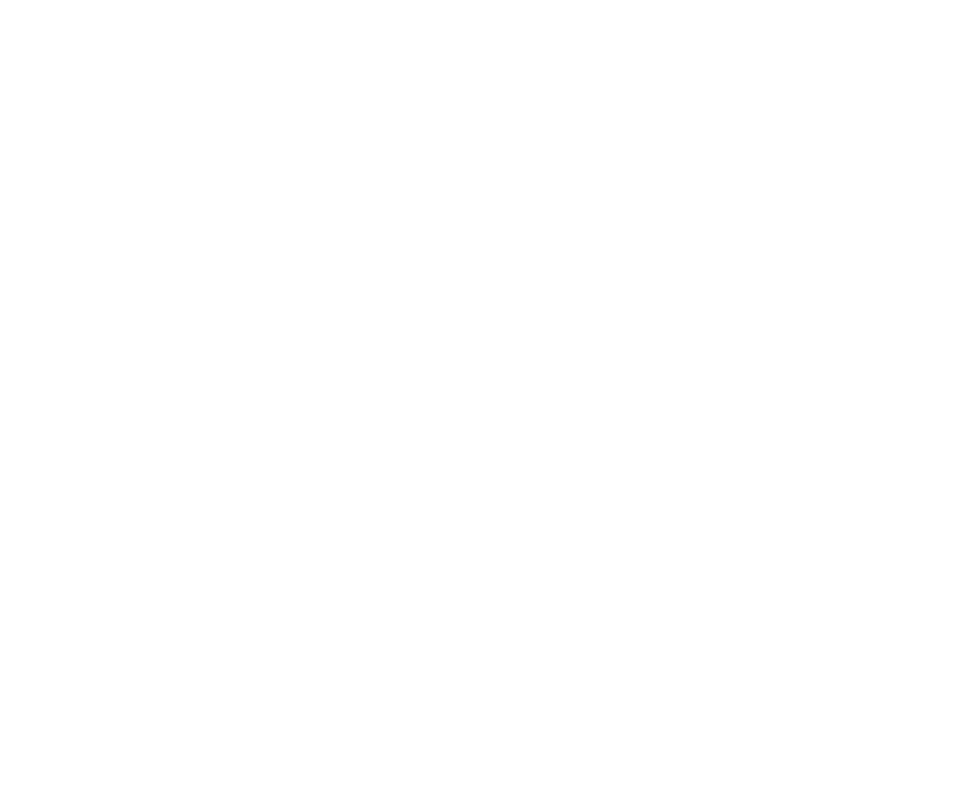
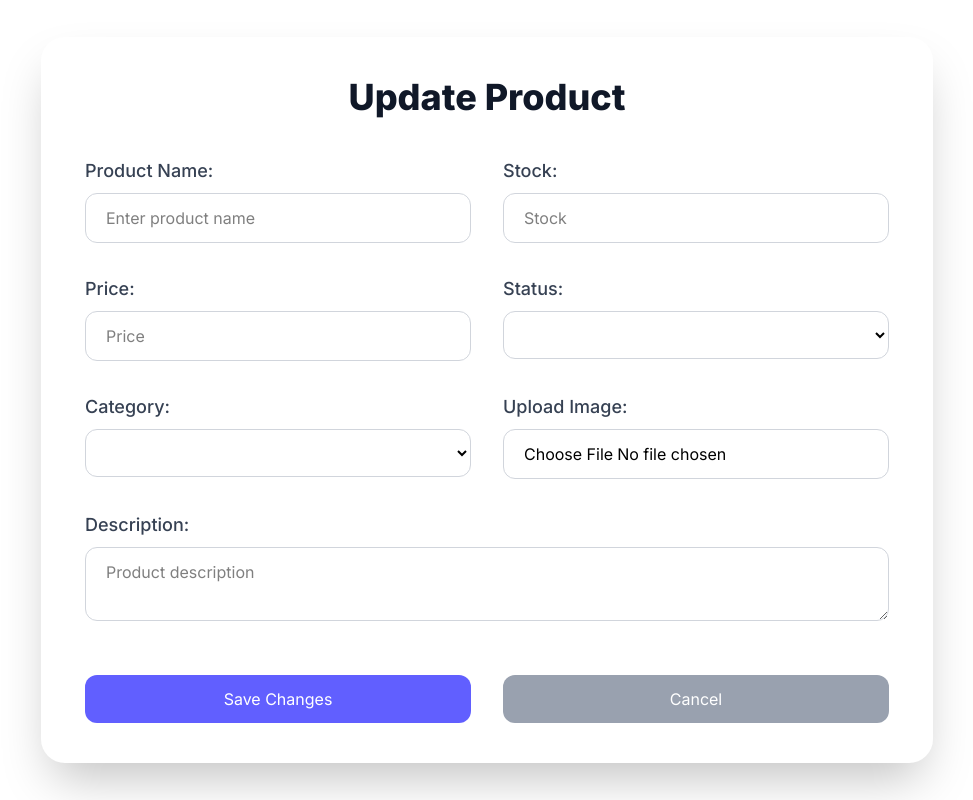
Before and after one commit to P4warit06/PROJECT2-SEC-1-Kittiphop.vue, a Vue app: page /products/update/1 in a window 1280 px wide. Shown: the whole page, without its empty margins (153-1126 px from the left). Built offline with nearby package versions, Linux system fonts and the light colour scheme.

Commit message:
059-[Add] UpdateProduct Component
add new components

```diff
--- a/src/components/product/updateProduct.vue
+++ b/src/components/product/updateProduct.vue
@@ -1,11 +1,140 @@
 <script setup>
+import { ref, watch, onMounted } from 'vue';
+import { useRoute } from 'vue-router';
+import { previewBinaryFile } from "../../libs/utilities";
 
+const emit = defineEmits(["saveUpdate", "cancel"]);
+
+const route = useRoute();
+
+const categories = ref([
+    { name: "Accessories", value: "Accessories" },
+    { name: "Audio", value: "Audio" },
+    { name: "Electronics", value: "Electronics" },
+    { name: "Wearables", value: "Wearables" },
+]);
+
+const status = ref([
+    { name: "Active", value: "Active" },
+    { name: "Low Stock", value: "Low Stock" },
+    { name: "Out of Stock", value: "Out of Stock" },
+]);
+
+// เริ่มต้นให้ editedProduct มีค่า placeholder
+const editedProduct = ref({
+    id: route.params.productId,  // ตัวอย่างตั้งต้น
+    name: route.params.name,  // ถ้าไม่มีค่าให้ใช้ชื่อเริ่มต้น
+    category: route.params.category,  // ใช้ค่า placeholder
+    price: route.params.price,  // ใช้ค่าเริ่มต้นเป็น 0
+    status: route.params.status,  // ใช้ค่า placeholder
+    stock: route.params.stock,  // ใช้ค่าเริ่มต้นเป็น 0
+    image: route.params.image,
+    description: route.params.description,
+});
+
+watch(
+    () => route.params,  // ใช้ route.params แทน route.query สำหรับการส่งข้อมูลผ่าน params
+    (newProduct) => {
+        editedProduct.value = { ...newProduct };
+    },
+    { deep: true }
+);
+
+const imgFileName = ref("");
+
+const chooseBinaryImg = (event) => {
+    imgFileName.value = event.target.files[0].name;
+    if (
+        imgFileName.value.endsWith(".jpg") ||
+        imgFileName.value.endsWith(".jpeg") ||
+        imgFileName.value.endsWith(".png")
+    ) {
+        editedProduct.value.image = previewBinaryFile(event.target.files[0]);
+    }
+};
+
+const saveChanges = () => {
+    // ส่งข้อมูลที่ถูกแก้ไขกลับไปยัง parent component
+    emit('saveUpdate', editedProduct.value);
+};
 </script>
+
 <template>
-    <div>
-        <div class="blue">   </div>
+    <div class="fixed inset-0 flex justify-center items-center backdrop-blur-sm overflow-auto">
+        <div
+            class="p-10 bg-white rounded-3xl shadow-2xl max-w-4xl mx-auto flex flex-col justify-center items-center max-h-screen overflow-y-auto">
+            <h1 class="text-4xl font-extrabold text-gray-900 mb-10 text-center w-full max-sm:text-xl">Update Product
+            </h1>
+
+            <div class="grid grid-cols-1 overflow-auto px-1 sm:grid-cols-2 gap-8 w-full">
+                <div>
+                    <label class="block text-lg font-medium text-gray-700 mb-2">Product Name:</label>
+                    <input v-model="editedProduct.name" type="text" placeholder="Enter product name"
+                        class="w-full border border-gray-300 rounded-xl px-5 py-3 focus:ring-2 focus:ring-indigo-400 focus:outline-none">
+                </div>
+
+                <div>
+                    <label class="block text-lg font-medium text-gray-700 mb-2">Stock:</label>
+                    <input v-model="editedProduct.stock" type="number" min="0" placeholder="Stock"
+                        class="w-full border border-gray-300 rounded-xl px-5 py-3 focus:ring-2 focus:ring-indigo-400 focus:outline-none">
+                </div>
+
+                <div>
+                    <label class="block text-lg font-medium text-gray-700 mb-2">Price:</label>
+                    <input v-model="editedProduct.price" type="number" min="0" placeholder="Price"
+                        class="w-full border border-gray-300 rounded-xl px-5 py-3 focus:ring-2 focus:ring-indigo-400 focus:outline-none">
+                </div>
+
+                <div>
+                    <label class="block text-lg font-medium text-gray-700 mb-2">Status:</label>
+                    <select v-model="editedProduct.status"
+                        class="w-full border border-gray-300 rounded-xl px-5 py-3 focus:ring-2 focus:ring-indigo-400 focus:outline-none">
+                        <option disabled value="">Choose one</option>
+                        <option v-for="(st, index) in status" :key="index" :value="st.value">{{ st.name }}</option>
+                    </select>
+                </div>
+
+                <div>
+                    <label class="block text-lg font-medium text-gray-700 mb-2">Category:</label>
+                    <select v-model="editedProduct.category"
+                        class="w-full border border-gray-300 rounded-xl px-5 py-3 focus:ring-2 focus:ring-indigo-400 focus:outline-none">
+                        <option disabled value="">Choose one</option>
+                        <option v-for="(category, index) in categories" :key="index" :value="category.value">{{
+                            category.name }}</option>
+                    </select>
+                </div>
+
+                <div>
+                    <label class="block text-lg font-medium text-gray-700 mb-2">Upload Image:</label>
+                    <input type="file" accept=".jpg, .png, .jpeg" @change="chooseBinaryImg"
+                        class="w-full border border-gray-300 rounded-xl px-5 py-3 cursor-pointer focus:ring-2 focus:ring-indigo-400 focus:outline-none">
+                    <div v-if="editedProduct.image" class="mt-4 text-center">
+                        <a :href="editedProduct.image" target="_blank" class="text-indigo-500 underline">View Image</a>
+                        <img :src="editedProduct.image" alt="Product Image"
+                            class="mt-4 w-24 h-24 object-cover rounded-lg mx-auto">
+                    </div>
+                </div>
+
+                <div class="col-span-1 sm:col-span-2">
+                    <label class="block text-lg font-medium text-gray-700 mb-2">Description:</label>
+                    <textarea v-model="editedProduct.description" placeholder="Product description"
+                        class="w-full border border-gray-300 rounded-xl px-5 py-3 focus:ring-2 focus:ring-indigo-400 focus:outline-none"></textarea>
+                </div>
+
+                <div class="col-span-1 sm:col-span-2 flex gap-8 justify-center mt-4">
+                    <button @click="saveChanges"
+                        class="w-full sm:w-2/3 bg-indigo-500 text-white py-3 rounded-xl hover:bg-indigo-600 cursor-pointer">Save
+                        Changes</button>
+                    <button @click="$emit('cancel')"
+                        class="w-full sm:w-2/3 bg-gray-400 text-white py-3 rounded-xl hover:bg-red-500 cursor-pointer">Cancel</button>
+                </div>
+            </div>
+        </div>
     </div>
+</template>
 
-
-</template>
-<style scoped></style>
+<style scoped>
+select>.placeholder {
+    display: none;
+}
+</style>
```
